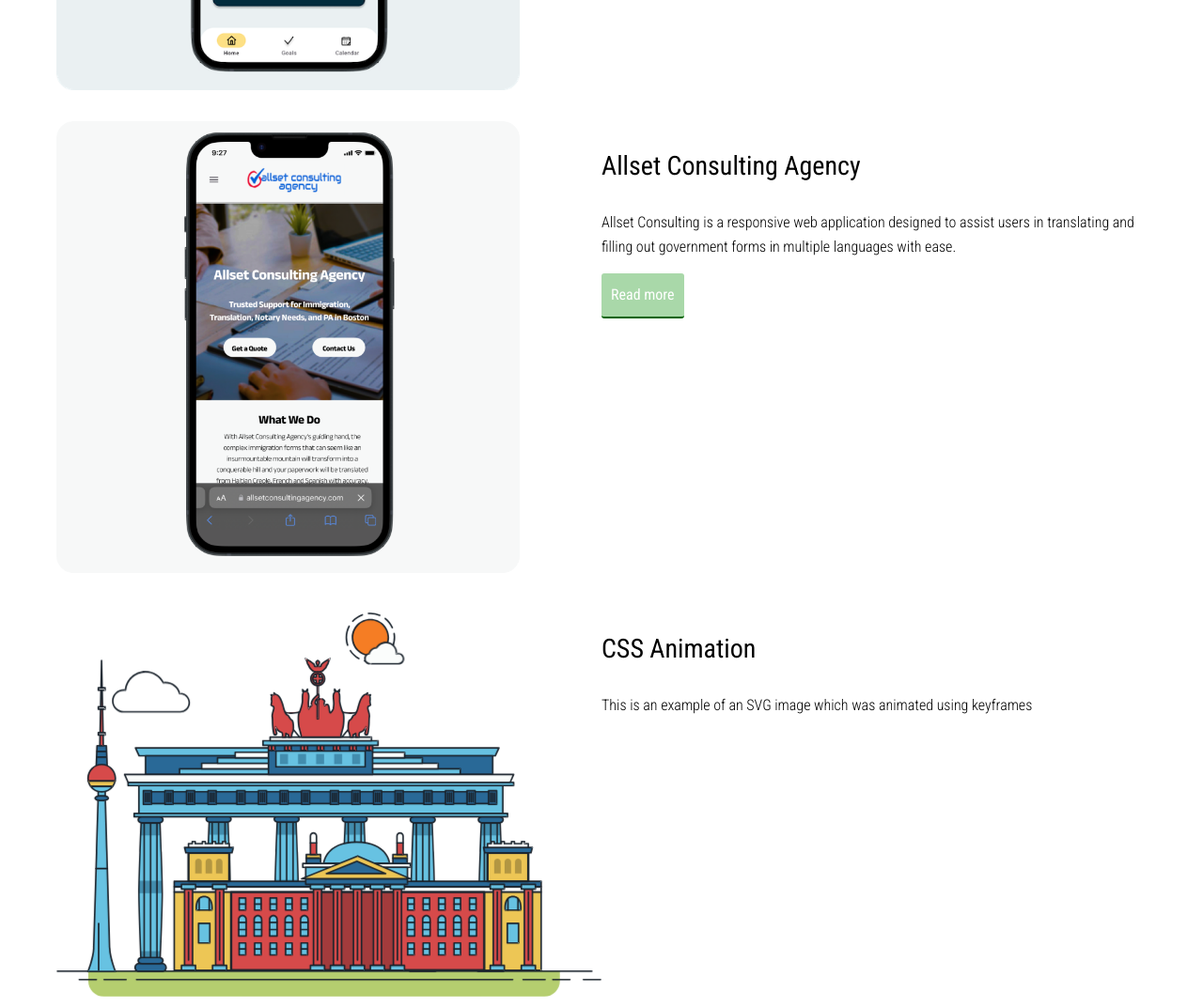
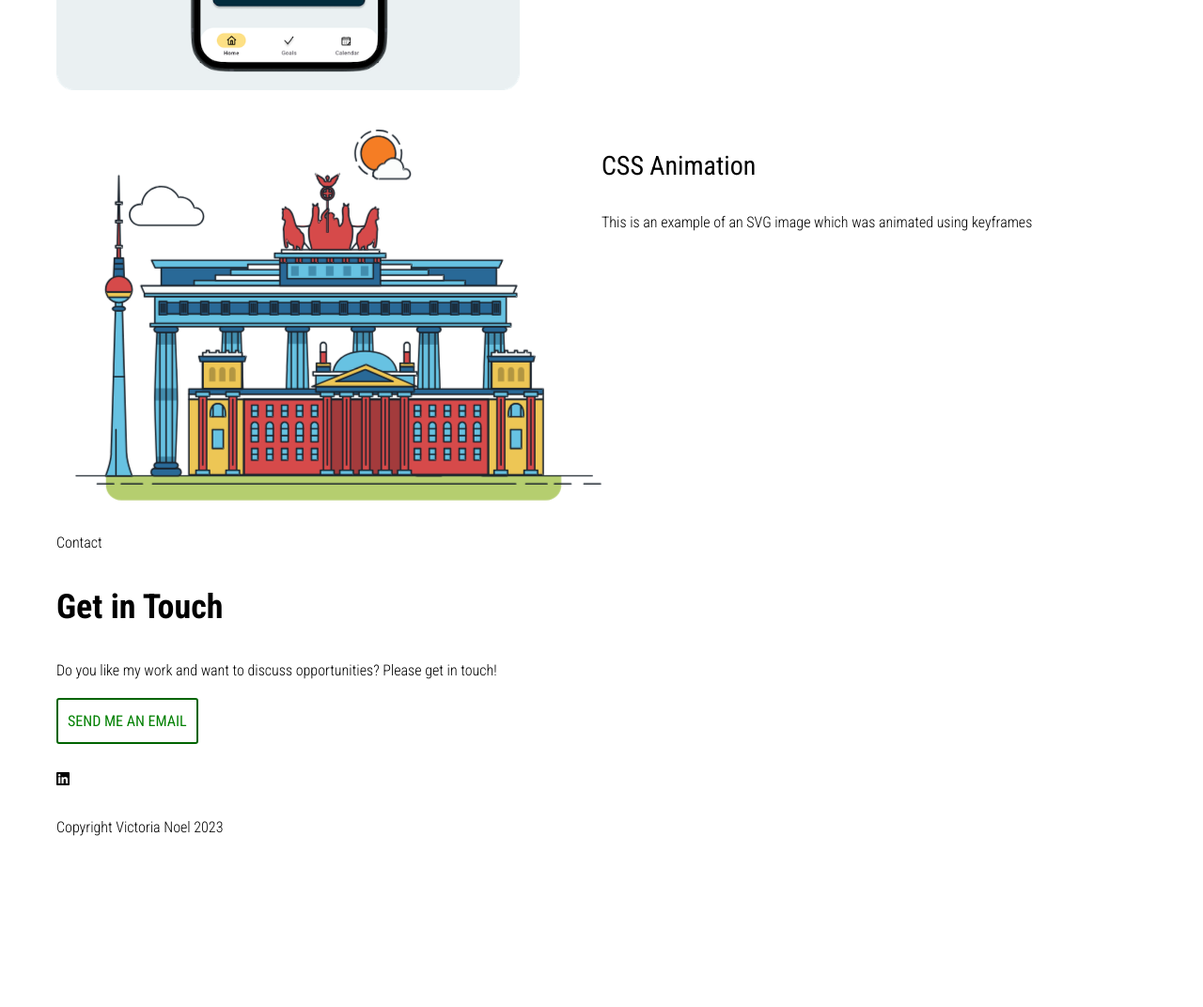
Before and after one commit to VictoriaNoel/portfolio-website, a plain HTML site: page index.html in a window 1280 px wide. Shown: the part 840-1912 px from the top of the page at 94% size. After the commit the page ends 1749 px from the top, so only its background shows below. Drawn offline with nearby package versions, Linux system fonts and the light colour scheme.

Commit message:
2.6 changes

```diff
--- a/index.html
+++ b/index.html
@@ -55,29 +55,31 @@
                    </p><!-- end paragraph -->
                     <a href="healthguru.html" class="button">Read more</a><!-- button or link label -->
                 </div>
+              </div><!-- end second column -->
+            </div>
 
-              </div><!-- end second column -->
-
-            </div><!-- end row that holds (2) columns for project -->
+          <!--
             <div id="allset">
               <div class="row">
-                <div class="col-md-6 col-lg-7"><!-- open first column (used for image) -->
+                <div class="col-md-6 col-lg-7">
                   <picture>
                     <source srcset="img/allset/Allsetintro.png" media="(max-width:767px)">
                     <img class="work-imgs" src="img/allset/Allsetintro.png" alt="Allset Consulting App">
                   </picture>
-                </div><!-- end first column -->
+                </div>
 
-                <div class="col-md-6 col-lg-5"><!-- open second column (used for text) -->
-                  <h3>Allset Consulting Agency</h3><!-- heading for the project -->
-                  <p><!-- open paragraph -->
+                <div class="col-md-6 col-lg-5">
+                  <h3>Allset Consulting Agency</h3>
+                  <p>
                      Allset Consulting is a responsive web application designed to assist users in translating and filling out government forms in multiple languages with ease.
-                  </p><!-- end paragraph -->
-                  <a href="allset.html" class="button">Read more</a><!-- button or link label -->
-                </div><!-- end second column -->
+                  </p>
+                  <a href="allset.html" class="button">Read more</a>
+                </div>
               </div>
             </div>
-          </div><!-- end of container // end row that holds (2) columns for project-  -->
+          </div>
+          -->
+
 
         <div class="container">
           <div class="row">
@@ -700,7 +702,7 @@
             <div>
                 <h2>Get in Touch</h2>
             <p>
-                Do you like my work and want to discuss opportunities? Please get in touch. Call: +49 1234567 or Skype me at hello.careerfoundry. Prefer sending an email?
+              Do you like my work and want to discuss opportunities? Please get in touch!
             </p>
             </div>
             <div>
```
Also changed, not shown: about.html (+1 -1 lines), healthguru.html (+1 -1 lines), 3 other files.
